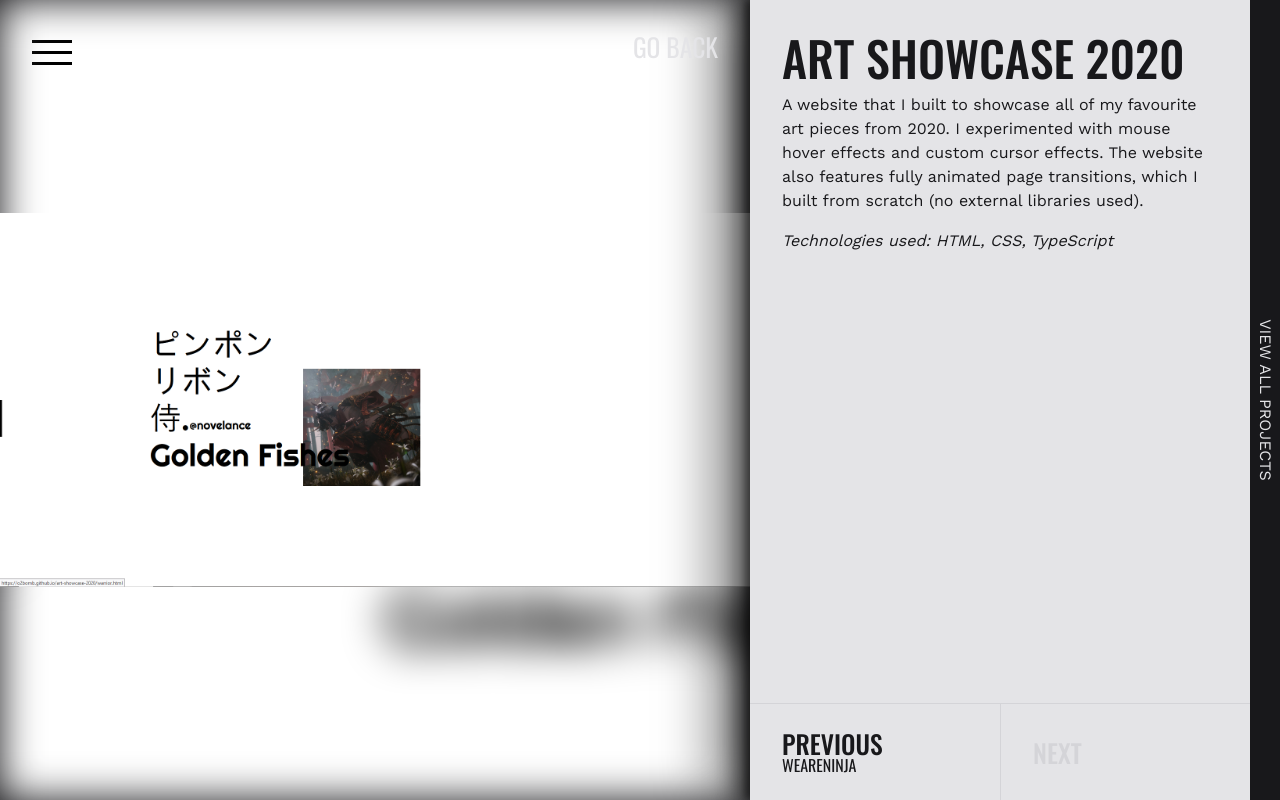
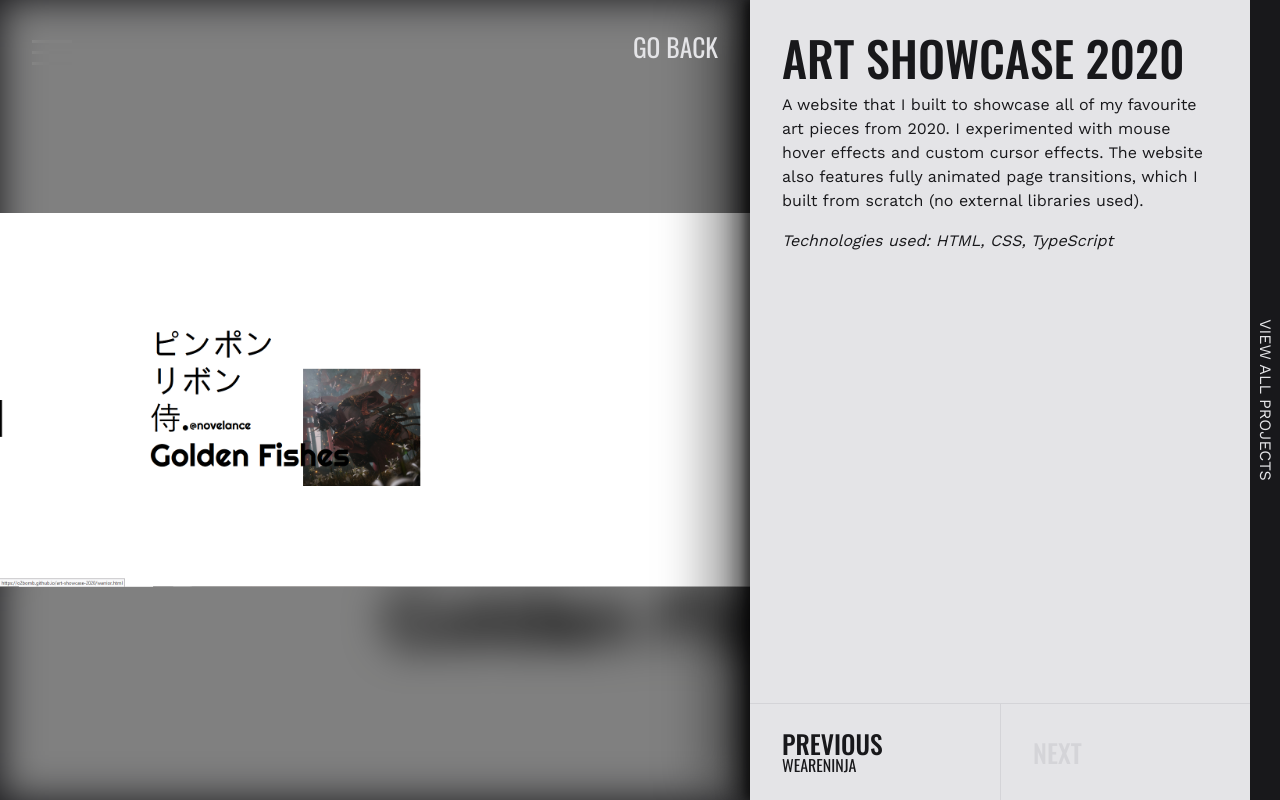
Before and after one commit to o2bomb/my-portfolio-2, a SvelteKit app: page /projects/art in a window 1280 px wide. Built offline with nearby package versions, Linux system fonts and the light colour scheme.

Commit message:
Make backdrop image darket, z-indexs

```diff
--- a/src/lib/components/Sidebar/Nav.svelte
+++ b/src/lib/components/Sidebar/Nav.svelte
@@ -21,7 +21,7 @@
 
 <style>
     .wrap {
-        z-index: 1;
+        z-index: 10;
         position: fixed;
         top: 0;
         left: 0;
--- a/src/routes/projects/[slug]/+page.svelte
+++ b/src/routes/projects/[slug]/+page.svelte
@@ -107,7 +107,7 @@
         right: 0;
         bottom: 0;
         background: var(--gallery-background);
-        filter: blur(20px) grayscale(70%);
+        filter: blur(20px) grayscale(70%) brightness(50%);
     }
     .gallery img {
         position: relative;
```
